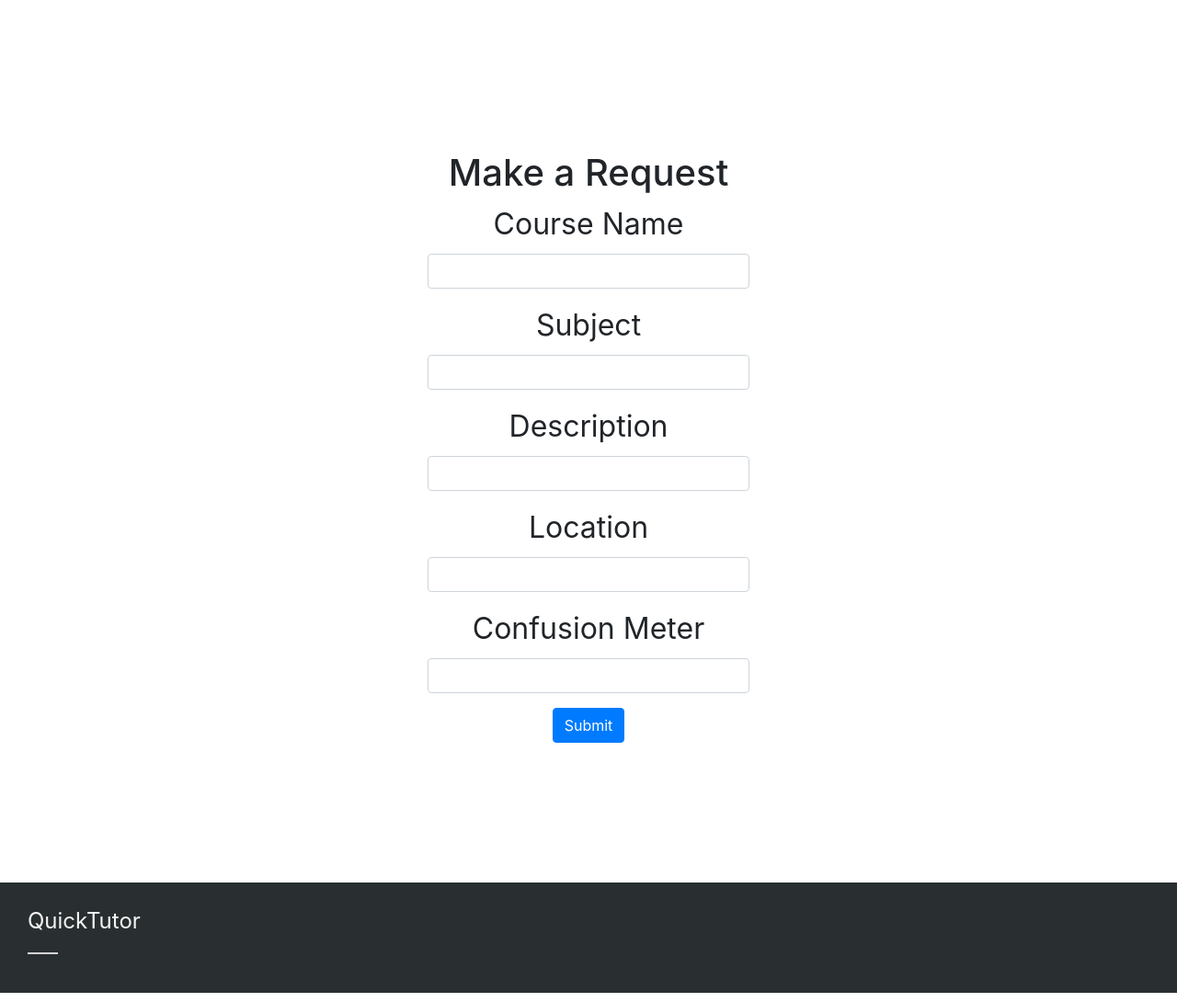
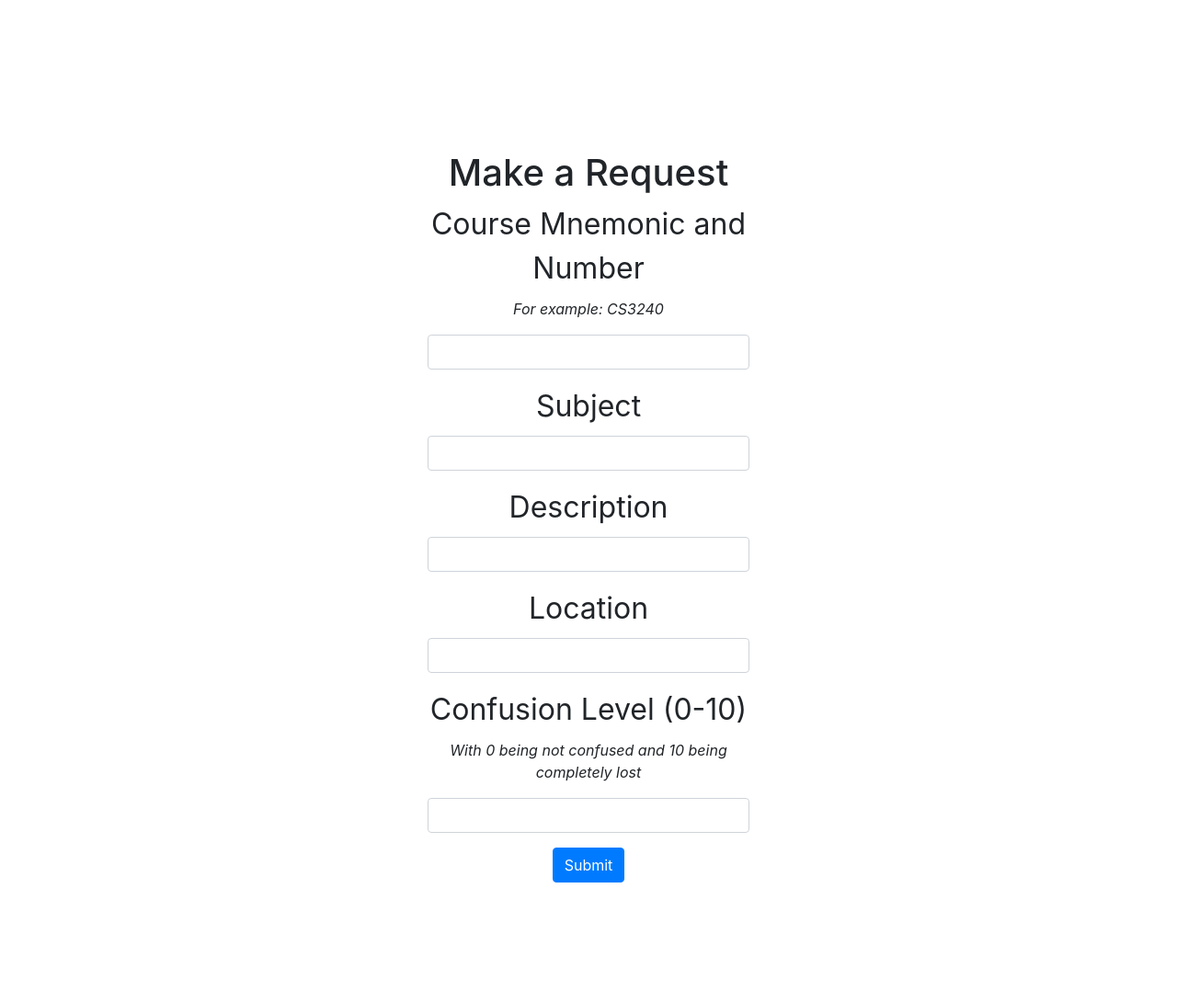
Before and after one commit to alexagomez/quick-tutor-project, a Django app: page /make_request in a window 1280 px wide. Shown: the part 56-1146 px from the top of the page at 92% size. Run offline with Django 3.2, Linux system fonts and the light colour scheme; the visitor is signed in with stand-in values (Sample User, id 1); some libraries are stand-ins or nearby versions.

Commit message:
adjusted some titles for the student, tutor, and request forms and list any student request on tutor page

```diff
--- a/QuickTutor/templates/QuickTutor/signupTutor.html
+++ b/QuickTutor/templates/QuickTutor/signupTutor.html
@@ -25,7 +25,7 @@
                         <input class="form-control" type="text" name="major" id="major">
                     </div>
                     <div class="form-group">
-                        <label for="exampleInputEmail1">Year</label>
+                        <label for="exampleInputEmail1">Graduation Year</label>
                         <input class="form-control" type="text" name="year" id="year">
                     </div>
 
--- a/QuickTutor/templates/QuickTutor/studentRequest.html
+++ b/QuickTutor/templates/QuickTutor/studentRequest.html
@@ -13,7 +13,8 @@
                 {% csrf_token %}
                 <form action="" method="POST">
                     <div class="form-group">
-                        <label for="exampleInputEmail1">Course Name</label>
+                        <label for="exampleInputEmail1">Course Mnemonic and Number</label>
+                        <p><font size = "3"><i>For example: CS3240</i></font></p>
                         <input class="form-control" type="text" name="courseName" id="courseName">
                     </div>
                     <div class="form-group">
@@ -29,8 +30,9 @@
                         <input class="form-control" type="text" name="location" id="location">
                     </div>
                     <div class="form-group">
-                        <label for="exampleInputEmail1">Confusion Meter</label>
-                        <input class="form-control" type="text" name="confusion" id="confusion">
+                        <label for="exampleInputEmail1">Confusion Level (0-10)</label>
+                        <p><font size = "3"><i>With 0 being not confused and 10 being completely lost</i></font></p>
+                        <input class="form-control" type="number" name="confusion" id="confusion" min="0" max="10">
                     </div>
 
                     <button type="submit" class="btn btn-primary">Submit</button>
--- a/QuickTutor/templates/QuickTutor/tutor.html
+++ b/QuickTutor/templates/QuickTutor/tutor.html
@@ -17,6 +17,11 @@
     <div class="col-md-3"></div>
     <div class="col-md-6 text-center" style="font-size: 2rem;">
         <p>Logged in as {{ user.username }}</p>
+        <!-- lists the course name -->
+        <h2>List of Students</h2>
+        {% for request in studentRequestList %}
+            <dt>{{request.courseName}}</dt>
+        {% endfor %}
 
     </div>
     <div class="col-md-3"></div>
--- a/QuickTutor/views.py
+++ b/QuickTutor/views.py
@@ -40,7 +40,10 @@ def tutor(request):
         # Returning students hit this branch
         currentTutor = Tutor.objects.get(email=email)
 
-        return render(request, "QuickTutor/tutor.html", {'tutor': currentTutor})
+        # list of all student requests
+        studentRequestList = studentRequest.objects.all()
+
+        return render(request, "QuickTutor/tutor.html", {'tutor': currentTutor, 'studentRequestList': studentRequestList})
     except ObjectDoesNotExist:
         # First time students hit this branch
 
```
Also changed, not shown: QuickTutor/templates/QuickTutor/signupStudent.html (+4 -4 lines), QuickTutor/models.py (line endings or trailing spaces).
